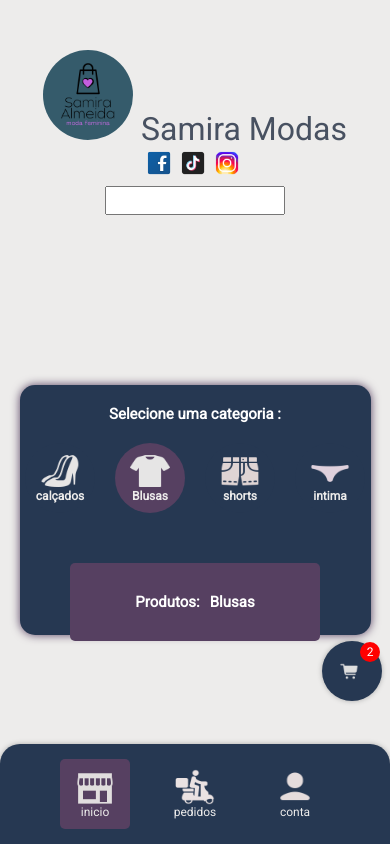
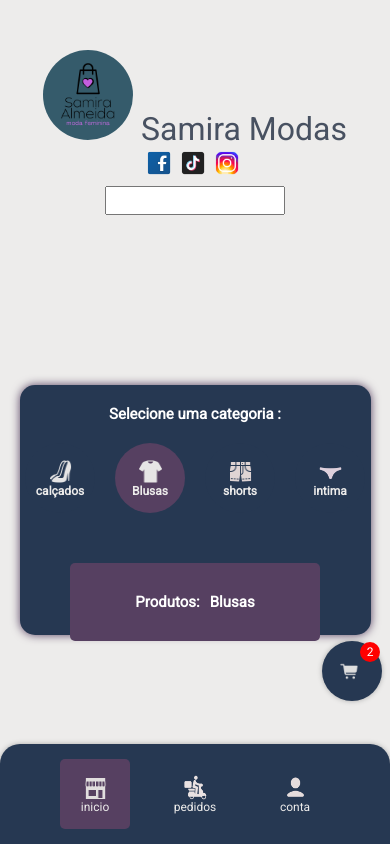
Before and after one commit to diegodevelopertec/loja__virtual, a React (Vite) app: page / in a window 390 px wide. Built offline with nearby package versions, Linux system fonts and the light colour scheme.

Commit message:
mehorando responsividade

```diff
--- a/src/Components/ButtonMenu/style.ts
+++ b/src/Components/ButtonMenu/style.ts
@@ -34,8 +34,14 @@
     }
     @media screen and (max-width:950px){
         padding:10px;
-       height:70px;
+        height:70px;
         width: 70px;
+    }
+    @media screen and (max-width:280px){
+        padding:26px;
+        height:50px;
+        width: 50px;
+        font-size:1rem;
     }
 `
 
@@ -43,13 +49,16 @@
     height: 40px;
     width: 40px;
     @media screen and (max-width:600px){
-     min-height: 23px;
+     min-height: 15px;
+     height:25px;
+     width:23px;
      min-width: 23px;
+
     }
 `
 
 export const TextButton=styled.span`
-   font-size:12px;
+    font-size:12px;
     color:${ThemeStyle.bgAppSystem};
 
     @media screen and (max-width:920px){
--- a/src/Components/Cart/style.ts
+++ b/src/Components/Cart/style.ts
@@ -17,7 +17,8 @@
     border-top-left-radius:5px;
     border-top-right-radius:5px;
     margin-top:12px;
-    transition:ease all 0.2s;
+    transition:all ease 0.13;
+
     @media screen and (max-width:920px){
 
          position:${props=>props.displayCart === true ? 'absolute' : 'fixed'};
@@ -45,6 +46,7 @@
   align-items:center;
   font-size:14px;
   padding: 10px 0;
+
   .header--text{
       display: flex;
       justify-content:center;
@@ -73,7 +75,6 @@
   flex-direction:column;
   margin: 20px 0;
   height:400px;
-
   @media screen and (max-width:950px){
 
   }
--- a/src/Components/ProductCart/style.ts
+++ b/src/Components/ProductCart/style.ts
@@ -1,4 +1,5 @@
 import styled from "styled-components";
+import { ThemeStyle } from "../../styled";
 
 export const Container=styled.div`
     display: flex;
@@ -6,7 +7,7 @@
     padding:10px 5px;
     font-size:13px;
     width: 100%;
-    border: 1px solid white;
+    border: 2px solid ${ThemeStyle.bgActiveIconMenu};
     border-radius:5px;
     .area--image{
         margin-right:10px;
--- a/src/Pages/Showcase/style.ts
+++ b/src/Pages/Showcase/style.ts
@@ -53,6 +53,9 @@
 
 
               }
+
+
+
           }
         .cx-btn-icons{
               display: flex;
@@ -75,8 +78,11 @@
             .category-title{
               justify-content:center;
             }
+            @media screen and (max-width:280px){
+                width: 95%;
+                height: max-content;
             }
-
+      }
 
 
 
```
Lines whose indentation alone changed are shown as unchanged.
